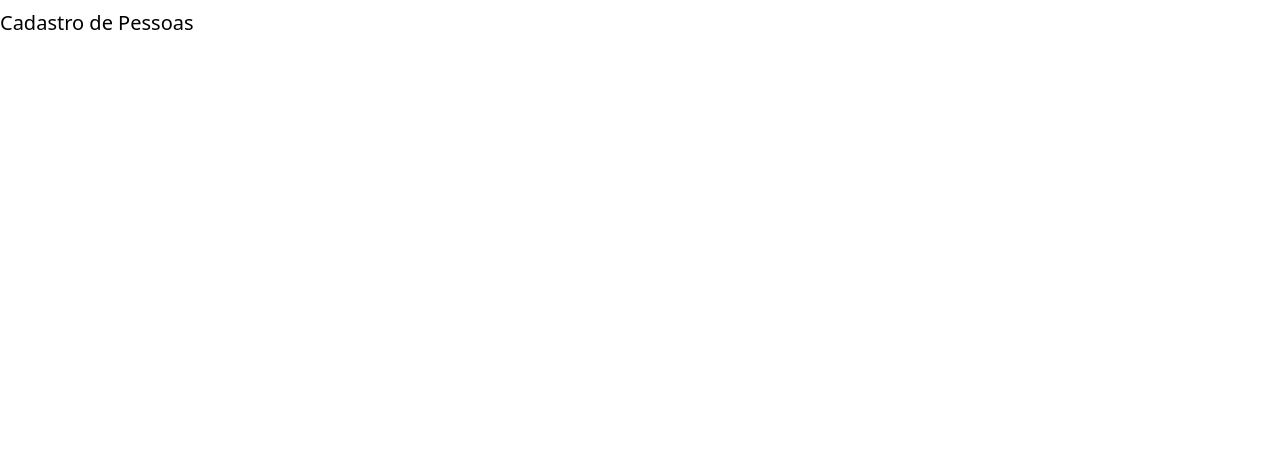
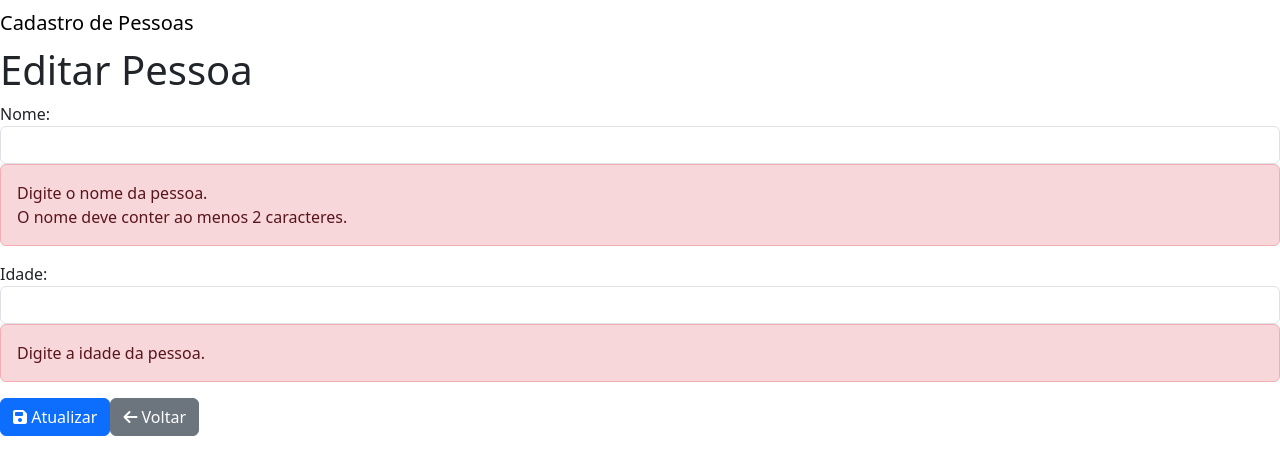
Before and after one commit to oratusxd/projetosAngular, an Angular app in the folder crud-pessoa/: page /pessoas/editar/1 in a window 1280 px wide. Before the commit this address led to /. Shown: the top 474 px of the page. Built offline with nearby package versions, Linux system fonts and the light colour scheme.

Commit message:
slide 420

```diff
--- /dev/null
+++ b/crud-pessoa/src/app/pessoa/editar-pessoa/editar-pessoa.component.html
@@ -0,0 +1,32 @@
+<h1>Editar Pessoa</h1>
+
+<div class="well">
+<form >
+<div class="form-group">
+<label for="nome">Nome:</label>
+<input type="text" class="form-control" id="nome" name="nome"
+minlength="2" required>
+<div class="alert alert-danger">
+<div>Digite o nome da pessoa.</div>
+<div>O nome deve conter ao menos 2 caracteres.</div>
+</div>
+</div>
+
+<div class="form-group">
+    <label for="idade">Idade:</label>
+    <input type="text" class="form-control" id="idade" name="idade"
+    required>
+    <div class="alert alert-danger">
+    <div> Digite a idade da pessoa.</div>
+    </div>
+    </div>
+    <div class="form-group">
+    <button type="button" class="btn btn-primary">
+    <i class="fa fa-save" aria-hidden="true"></i> Atualizar
+    </button>
+    <a class="btn btn-secondary">
+    <i class="fa fa-arrow-left" aria-hidden="true"></i> Voltar
+    </a>
+    </div>
+    </form>
+    </div>
--- /dev/null
+++ b/crud-pessoa/src/app/pessoa/editar-pessoa/editar-pessoa.component.ts
@@ -0,0 +1,29 @@
+import { Component,ViewChild,OnInit} from '@angular/core';
+import { Pessoa } from 'src/app/shared/models/pessoa.model';
+import { NgForm } from '@angular/forms';
+import { PessoaService } from '../services/pessoa.service';
+import { Route } from '@angular/router';
+import { ActivatedRoute } from '@angular/router';
+import { Router } from '@angular/router';
+
+
+@Component({
+  selector: 'app-editar-pessoa',
+  templateUrl: './editar-pessoa.component.html',
+  styleUrls: ['./editar-pessoa.component.css']
+})
+export class EditarPessoaComponent implements OnInit {
+
+  @ViewChild("formPessoa") formPessoa!: NgForm;
+  pessoa!: Pessoa;
+  constructor(
+    private pessoaService: PessoaService,
+    private route: ActivatedRoute,
+    private router: Router
+  ){
+
+  }
+  ngOnInit(): void {
+
+  }
+}
--- a/crud-pessoa/src/app/pessoa/inserir-pessoa/inserir-pessoa.component.html
+++ b/crud-pessoa/src/app/pessoa/inserir-pessoa/inserir-pessoa.component.html
@@ -2,26 +2,40 @@
 <div class = "form-group">
     <form #formPessoa = "ngForm">
         <label for = "nome">Nome</label>
-        <input type="text" class = "form-group" id = "nome" nome = "nome"
-        [(ngModel)] ="pessoa.nome" #nome = "ngModel"
-        minlength="2" required>
+        <input type="text" class="form-control-sm" id="nome" name="nome"
+            [(ngModel)]="pessoa.nome"
+            #nome="ngModel"
+            minlength="2" required>
         <div *ngIf = "nome.errors && (nome.dirty || nome.touched)"
         class = "alert alert-danger">
-            <div>O nome deve conter ao menos 2 caracteres</div>
+        <div [hidden]="!nome.errors?.['required']">
+            Digite o nome da pessoa.
+            </div>
+            <div [hidden]="!nome.errors?.['minlength']">
+            O nome deve conter ao menos 2 caracteres.
+            </div>
         </div>
 
     <div class = "form-group">
         <label for = "idade">Idade:</label>
-        <input type="text" class="form-group" id = "idade" name="idade" required>
-        <div class = "alert alert-danger">
-            <div>Digite a idade da pessoa</div>
+        <input type="text" class="form-group" id = "idade" name="idade"
+            [(ngModel)]="pessoa.idade"
+            #idade="ngModel"
+        required>
+        <div *ngIf="idade.errors && (idade.dirty ||idade.touched)"
+        class = "alert alert-danger">
+            <div [hidden]="!idade.errors?.['required']"
+            >Digite a idade da pessoa</div>
         </div>
     </div>
     <div class = "form-group">
-        <button type="button" class="btn btn-primary">
-            <i class= "fa fa-save" aria-hidden="true"></i> Salvar
+        <button type="button" class="btn btn-primary"
+        (click)="inserir()"
+        [disabled]="!formPessoa.form.valid"
+        >
+        <i class= "fa fa-save" aria-hidden="true"></i> Salvar
         </button>
-        <a class= "btn btn-secondary">
+        <a class= "btn btn-secondary" [routerLink]="['/pessoas']">
         <i class = "fa fa arrow-left" aria-hidden="true"></i>Voltar
         </a>
     </div>
--- a/crud-pessoa/src/app/pessoa/listar-pessoa/listar-pessoa.component.html
+++ b/crud-pessoa/src/app/pessoa/listar-pessoa/listar-pessoa.component.html
@@ -15,7 +15,8 @@ href="#" title="Novo" alt="Novo" class="btn btn-xs btn-success">
     <td> {{pessoa.nome}} </td>
     <td> {{pessoa.idade}} </td>
     <td class="text-center" style="width: 300px">
-    <a href="#" title="Editar" alt="Editar" class="btn btn-xs btn-info">
+    <a [routerLink]="['/pessoas/editar', pessoa.id]"
+    href="#" title="Editar" alt="Editar" class="btn btn-xs btn-info">
     <i class="fa fa-edit" aria-hidden="true"></i> Editar
     </a>
     <a href="#" title="Remover" alt="Remover" class="btn btn-xs btn-danger">
--- a/crud-pessoa/src/app/pessoa/listar-pessoa/listar-pessoa.component.ts
+++ b/crud-pessoa/src/app/pessoa/listar-pessoa/listar-pessoa.component.ts
@@ -16,11 +16,7 @@ export class ListarPessoaComponent implements OnInit{
     this.pessoas = this.listarTodos()
   }
   listarTodos(): Pessoa[ ] {
- // return this.pessoaService.listaTodos()
-    return [
-      new Pessoa(1,"Utaro",24),
-      new Pessoa(2,"Nicolas",24),
-      new Pessoa(3,"Guilherme",27),
-      new Pessoa(4,"Brunna",19)];
+ return this.pessoaService.listaTodos()
+
 }
 }
--- a/crud-pessoa/src/app/pessoa/pessoa.module.ts
+++ b/crud-pessoa/src/app/pessoa/pessoa.module.ts
@@ -7,8 +7,9 @@ import { FormsModule } from '@angular/forms';
 import { PessoaService} from './services/pessoa.service';
 import { ListarPessoaComponent } from './listar-pessoa/listar-pessoa.component';
 import { InserirPessoaComponent } from './inserir-pessoa/inserir-pessoa.component';
+import { EditarPessoaComponent } from './editar-pessoa/editar-pessoa.component';
 @NgModule({
-  declarations: [ListarPessoaComponent, InserirPessoaComponent],
+  declarations: [ListarPessoaComponent, InserirPessoaComponent, EditarPessoaComponent],
   imports: [
     CommonModule,
     RouterModule,
```
Also changed, not shown: crud-pessoa/src/app/app-routing.module.ts (+6 -2 lines), crud-pessoa/src/app/pessoa/editar-pessoa/editar-pessoa.component.css (added), 2 other files (tests, documents, lock files or other folders).
